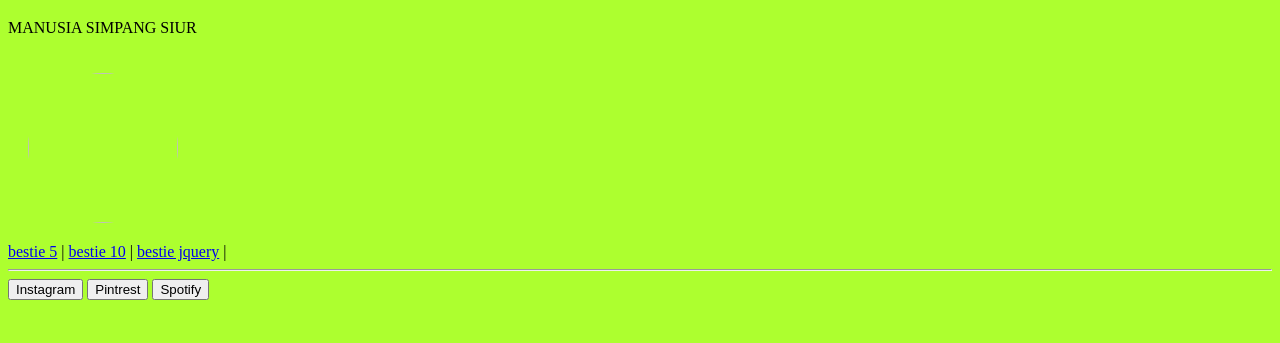
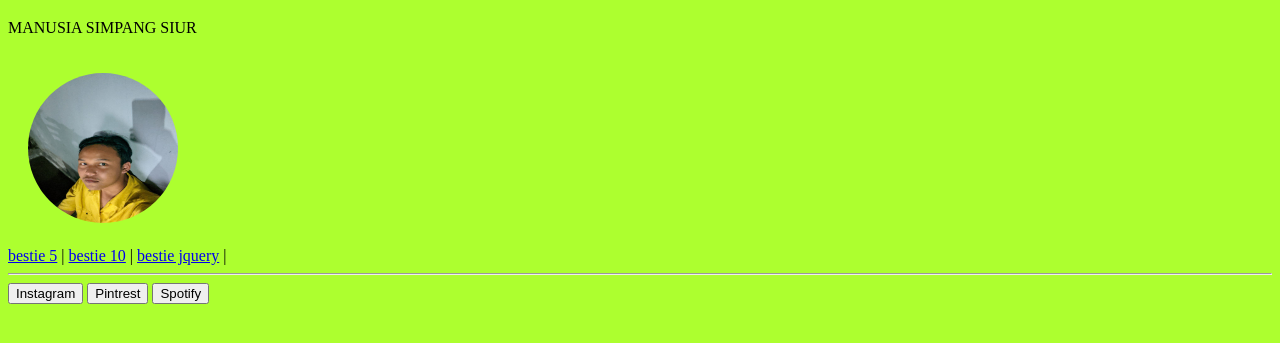
Before and after one commit to ibnufajri/ibnufajri.github.io, a plain HTML site: page index.html in a window 1280 px wide. Shown: the part 61-404 px from the top of the page. Drawn offline with Linux system fonts and the light colour scheme.

Commit message:
first commit

```diff
--- a/index.html
+++ b/index.html
@@ -29,7 +29,7 @@ img {
 <h1>IBNU FAJRI | 41215645</h1>
 <p>MANUSIA SIMPANG SIUR</p>
 
-<img src="E:\FOTO-FOTO\remaja\IMG_0021.jpg">
+<img src="pp.jpg">
 
 <html>
 <head>
```
Also changed, not shown: pp.jpg (added).
